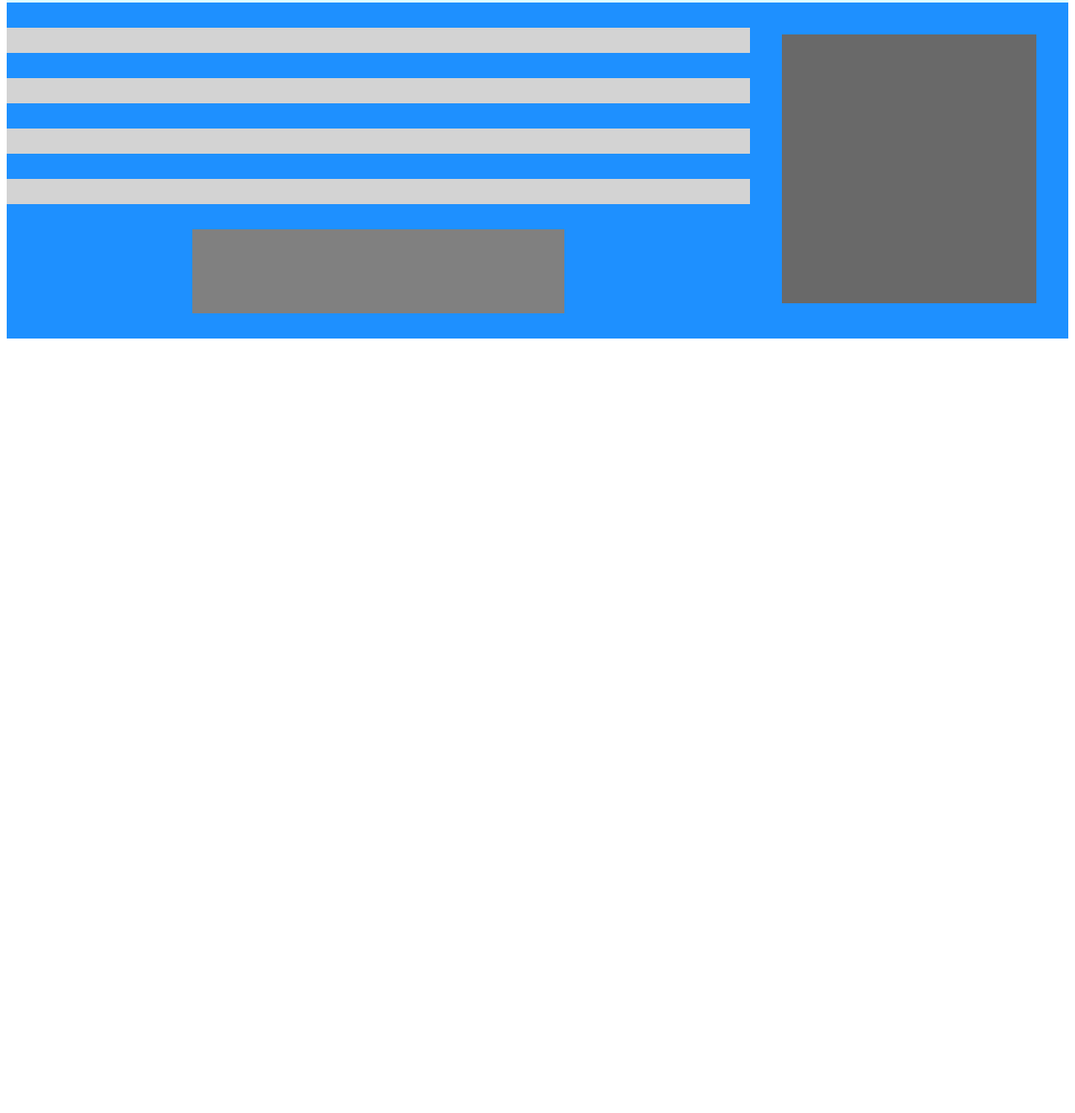
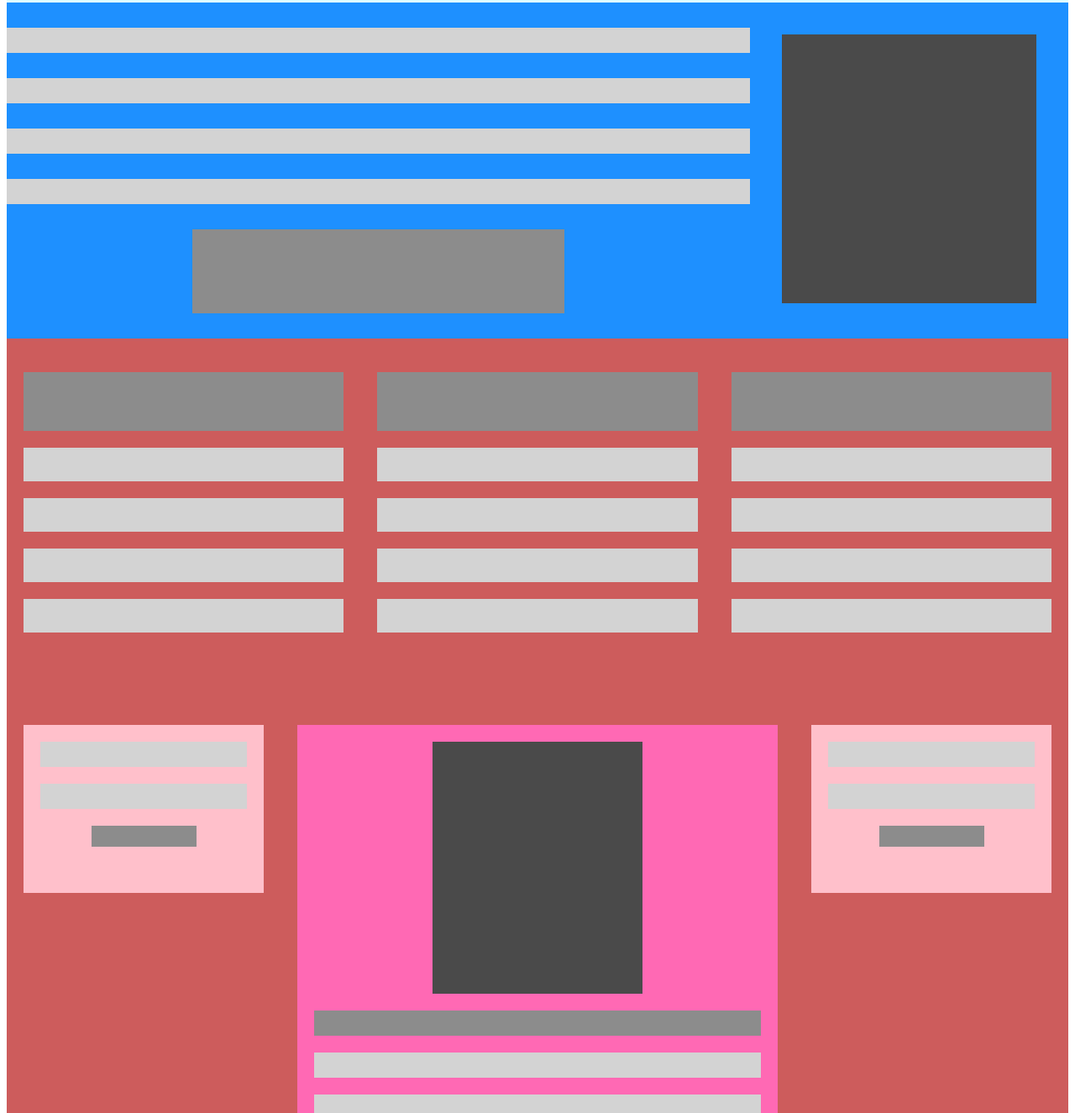
Before and after one commit to CodeSurfer3022/Smashing-Heatmap, a plain HTML site: page index.html in a window 1280 px wide. Shown: the part 1475-2800 px from the top of the page at 84% size. Before the commit the page ends 1886 px from the top, so only its background shows below. Drawn offline with Linux system fonts and the light colour scheme.

Commit message:
Add content and heat for news container

```diff
--- a/index.html
+++ b/index.html
@@ -79,13 +79,67 @@
                     <div class="cat high"></div>
                 </div>
             </div>
+            <div class="news-container">
+                <div class="news">
+                    <div class="card">
+                        <div class="heading medium"></div>
+                        <div class="credits low"></div>
+                        <div class="line low"></div>
+                        <div class="line low"></div>
+                        <div class="line low"></div>
+                    </div>
+                    <div class="card">
+                        <div class="heading medium"></div>
+                        <div class="credits low"></div>
+                        <div class="line low"></div>
+                        <div class="line low"></div>
+                        <div class="line low"></div>
+                    </div>
+                    <div class="card">
+                        <div class="heading medium"></div>
+                        <div class="credits low"></div>
+                        <div class="line low"></div>
+                        <div class="line low"></div>
+                        <div class="line low"></div>
+                    </div>
+                </div>
+                <div class="sponsors">
+                    <div class="small">
+                        <div class="line low"></div>
+                        <div class="line low"></div>
+                        <div class="button medium"></div>
+                    </div>
+                    <div class="long">
+                        <div class="cat high"></div>
+                        <h3 class="medium"></h3>
+                        <div class="line medium"></div>
+                        <div class="line low"></div>
+                        <div class="line low"></div>
+                        <div class="line low"></div>
+                        <div class="line low"></div>
+                        <div class="button medium"></div>
+                        <div class="line low"></div>
+                    </div>
+                    <div class="small">
+                        <div class="line low"></div>
+                        <div class="line low"></div>
+                        <div class="button medium"></div>
+                    </div>
+                </div>
+                <div class="news">
 
-            <!--news cards here 1 x 3-->
-            <!--membership here 1 small, 1 long, 1small-->
-            <!--news cards here 1 x 3-->
-            <!--announcement here with margin-->
-            <!--latest articles-->
-            <!--big add for subscription here-->
+                </div>
+                <div class="announcement">
+
+                </div>
+                <div class="more">
+
+                </div>
+                <div class="announcement">
+
+                </div>
+            </div>
+
             <!--person of the week-->
             <!--people cards without background 3 x 2-->
             <!--more links-->
--- a/stylesheets/styles.css
+++ b/stylesheets/styles.css
@@ -1,9 +1,9 @@
 .high {
-    background: dimgray;
+    background: #4a4a4a;
 }
 
 .medium {
-    background: gray;
+    background: #8c8c8c;
 }
 
 .low {
@@ -138,3 +138,70 @@ header div {
     width:80%;
     margin: 10% auto;
 }
+
+/* style news container */
+.news-container {
+    background: indianred;
+}
+
+.news {
+    display: flex;
+}
+
+.news .card {
+    margin: 20px;
+    height: 400px;
+    flex: 1;
+}
+
+.news .card * {
+    margin: 20px 0;
+    padding: 20px;
+}
+.news .heading {
+    height: 70px;
+}
+
+.news .credits {
+    height: 20px;
+}
+
+/* style sponsors */
+.sponsors {
+    display: flex;
+}
+
+.sponsors * {
+    margin: 20px;
+}
+
+.small {
+    height: 200px;
+    flex: 1;
+    background: pink;
+}
+
+.small .button {
+    width: 125px;
+    height: 25px;
+    margin: 0 auto;
+}
+
+.long {
+    height: 750px;
+    flex: 2;
+    background: hotpink;
+}
+
+.long .cat {
+    width: 250px;
+    height: 300px;
+    margin-left: auto;
+    margin-right: auto;
+}
+
+.long .button {
+    width: 200px;
+    height: 50px;
+    margin: auto;
+}
```
